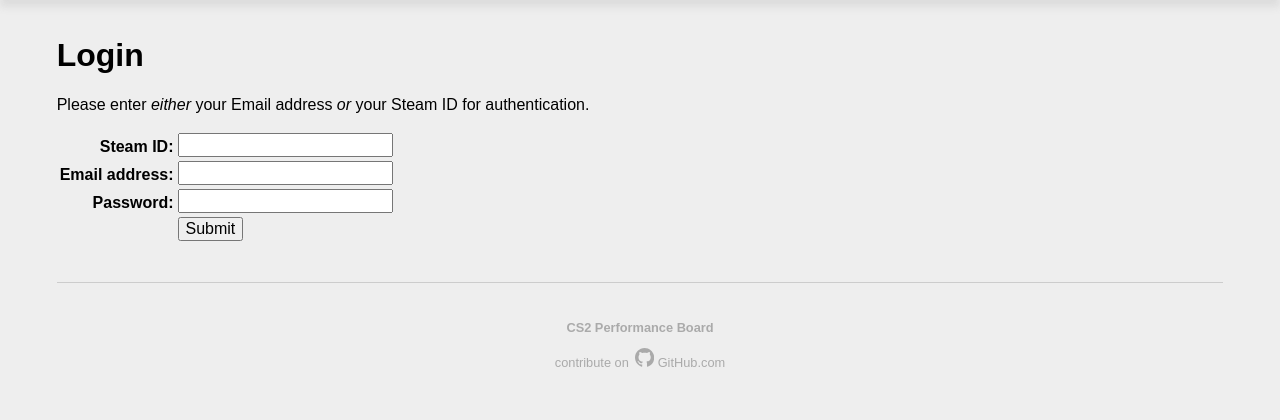
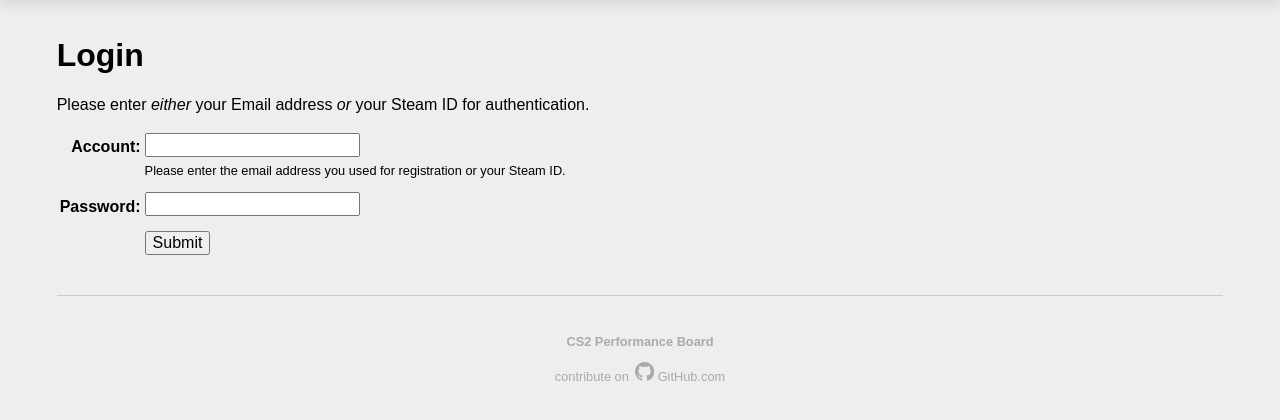
Before and after one commit to kosmotive/cs2pb, a Django app: page /accounts/login/ in a window 1280 px wide. Shown: the part 76-496 px from the top of the page. Run offline with Django 4.2, Linux system fonts and the light colour scheme.

Commit message:
Refactor login page (use single field for email and steam ID)

```diff
--- a/django/accounts/forms.py
+++ b/django/accounts/forms.py
@@ -92,21 +92,23 @@ class JoinForm(UserCreationForm, FormDiscordMixin, FormSteamAuthMixin):
 
 class LoginForm(forms.Form):
 
-    steamid = forms.CharField(label = 'Steam ID', required = False)
-    email_address = forms.EmailField(label = 'Email address', required = False)
+    account = forms.CharField(
+        label = 'Account',
+        required = True,
+        help_text = 'Please enter the email address you used for registration or your Steam ID.',
+    )
     password = forms.CharField(label = 'Password', widget = forms.PasswordInput())
 
     def clean(self):
         data = super().clean()
-        steamid  = data.get('steamid', '')
-        email    = data.get('email_address', '')
+        account = data.get('account', '').strip()
         password = data.get('password', '')
-        if (steamid == '') == (email == ''):
-            raise ValidationError('Please enter either your Email address or your Steam ID.')
+        if account == '':
+            raise ValidationError('Please enter your email address or Steam ID.')
         accounts = Account.objects.filter(
-            steam_profile__steamid = steamid,
+            steam_profile__steamid = account,
         ) | Account.objects.filter(
-            email_address = email,
+            email_address = account,
         )
         if len(accounts) == 0 or not accounts.get().check_password(password):
             raise ValidationError('Credentials not found.')
--- a/django/accounts/static/login.css
+++ b/django/accounts/static/login.css
@@ -0,0 +1,6 @@
+.field-help-text {
+    display: block;
+    font-size: 80%;
+    margin-top: 0.5em;
+    margin-bottom: 0.8em;
+}
--- a/django/accounts/templates/accounts/login.html
+++ b/django/accounts/templates/accounts/login.html
@@ -32,7 +32,7 @@
                 <td>
                     {{ field }}
                     {{ field.errors }}
-                    {{ field.help_text }}
+                    <p class="field-help-text">{{ field.help_text }}</p>
                 </td>
             </tr>
 
```
